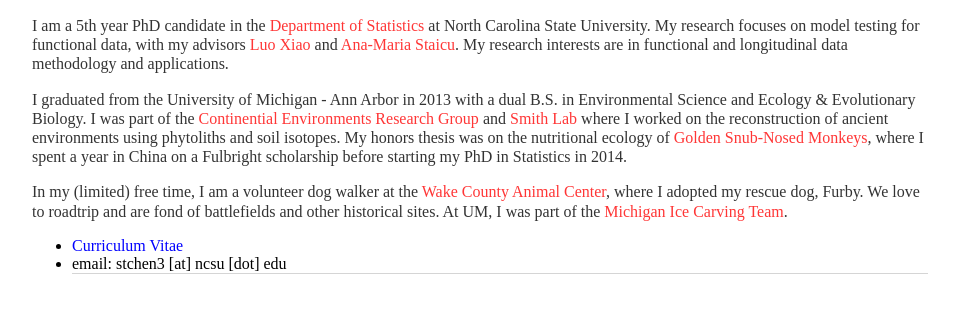
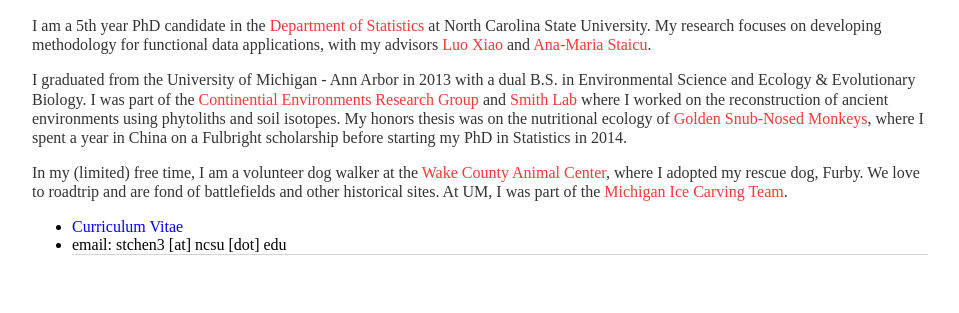
Before and after one commit to stchen3/stchen3.github.io, a Jekyll site: the page built from index.html, in a window 1280 px wide, cut to the strip 476-789 px from the top of the page. Shown: the whole strip, without its empty margins (160-1119 px from the left). Built offline with Jekyll 4.4.1, drawn with Linux system fonts in a browser that asks for light colours.

Commit message:
Update index.html

```diff
--- a/index.html
+++ b/index.html
@@ -15,9 +15,8 @@ title: Stephanie T. Chen
 
 		<p>
 			I am a 5th year PhD candidate in the <a href="http://www.stat.ncsu.edu/" target="blank"><font color=#FF3636>Department of Statistics</font></a> at North Carolina State University.
-			My research focuses on model testing for functional data, with my advisors <a href="http://www4.stat.ncsu.edu/~xiao/" target="blank"><font color=#FF3636>Luo Xiao</font></a> and
+			My research focuses on developing methodology for functional data applications, with my advisors <a href="http://www4.stat.ncsu.edu/~xiao/" target="blank"><font color=#FF3636>Luo Xiao</font></a> and
 			<a href="http://www4.stat.ncsu.edu/~staicu/" target="blank"><font color=#FF3636>Ana-Maria Staicu</font></a>.
-			My research interests are in functional and longitudinal data methodology and applications.
 		</p>
 
 		<p>
```
